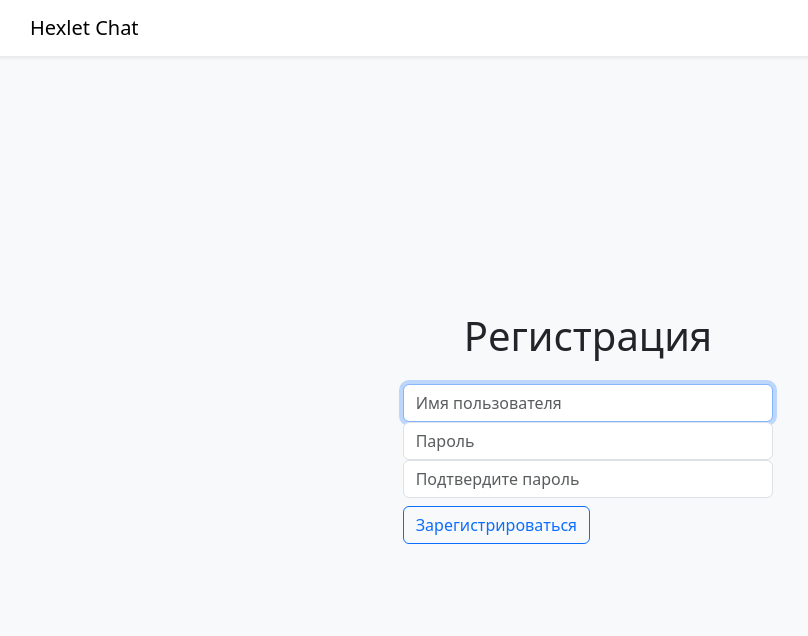
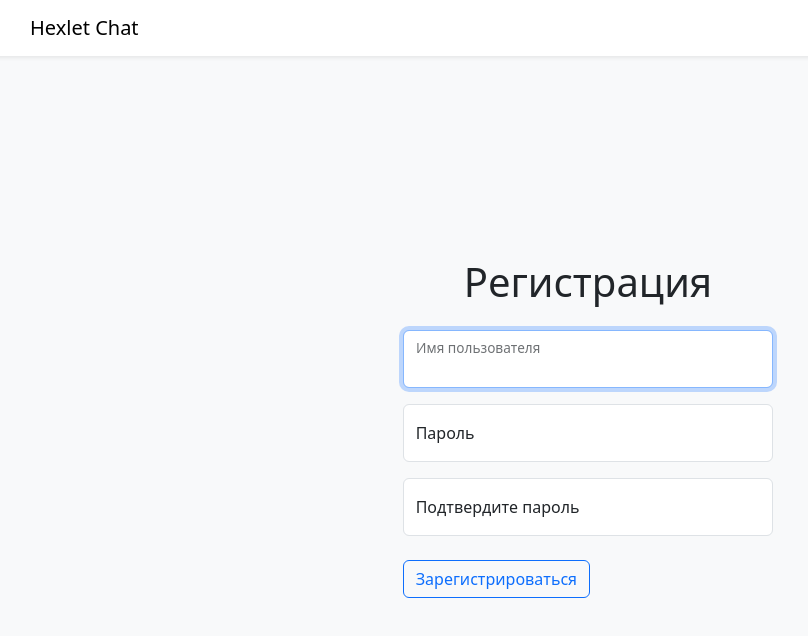
Before and after one commit to morgreek/frontend-project-12, a React (Create React App) app in the folder slackchat/: page /signup in a window 1280 px wide. Shown: the top 636 px of the page, without its empty margins (52-860 px from the left). Built offline with nearby package versions, Linux system fonts and the light colour scheme; no server answers; what leo-profanity would draw is missing.

Commit message:
make registration floating labels

```diff
--- a/slackchat/src/pages/RegisterPage/RegisterPage.jsx
+++ b/slackchat/src/pages/RegisterPage/RegisterPage.jsx
@@ -74,7 +74,7 @@ export default function RegisterPage() {
                     <Form onSubmit={formik.handleSubmit} className="p-3">
                         <h1 className="text-center mb-4">{ t('registration') }</h1>
                         <fieldset disabled={isSubmitting}>
-                            <Form.Group>
+                            <Form.Floating className="mb-3" controlid="floatingInput">
                                 <Form.Control
                                     onChange={formik.handleChange}
                                     onBlur={formik.handleBlur}
@@ -87,9 +87,10 @@ export default function RegisterPage() {
                                     required
                                     ref={ loginInput }
                                 />
+                                <Form.Label htmlFor="username">{ t('username') }</Form.Label>
                                 <Form.Control.Feedback type="invalid">{registerFailedError || (formik.touched.username && formik.errors.username)}</Form.Control.Feedback>
-                            </Form.Group>
-                            <Form.Group>
+                            </Form.Floating>
+                            <Form.Floating className="mb-3" controlid="floatingInput">
                                 <Form.Control
                                     type="password"
                                     onChange={ formik.handleChange }
@@ -102,9 +103,10 @@ export default function RegisterPage() {
                                     isInvalid={ formik.touched.password && formik.errors.password }
                                     required
                                 />
+                                <Form.Label htmlFor="password">{ t('password') }</Form.Label>
                                 <Form.Control.Feedback type="invalid">{ formik.touched.password && formik.errors.password }</Form.Control.Feedback>
-                            </Form.Group>
-                            <Form.Group>
+                            </Form.Floating>
+                            <Form.Floating className="mb-3" controlid="floatingInput">
                                 <Form.Control
                                     type="password"
                                     onChange={ formik.handleChange }
@@ -117,8 +119,9 @@ export default function RegisterPage() {
                                     isInvalid={ formik.touched.confirmPassword && formik.errors.confirmPassword }
                                     required
                                 />
+                                <Form.Label htmlFor="confirmPassword">{ t('confirmPassword') }</Form.Label>
                                 <Form.Control.Feedback type="invalid">{ formik.touched.confirmPassword && formik.errors.confirmPassword }</Form.Control.Feedback>
-                            </Form.Group>
+                            </Form.Floating>
                             <Button type="submit" variant="outline-primary" className="mt-2">{t('register')}</Button>
                         </fieldset>
                     </Form>
```
